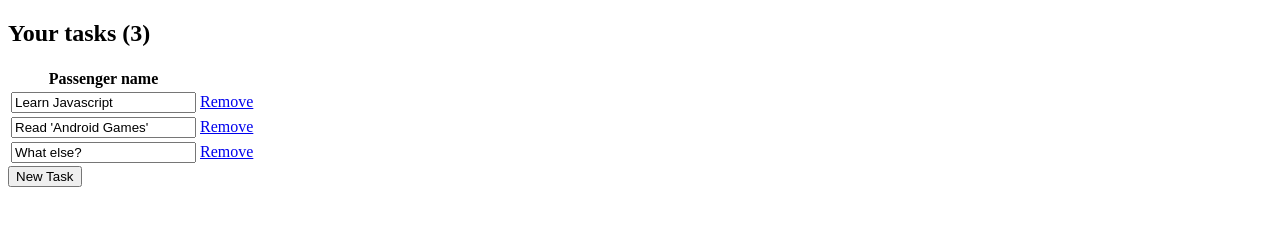
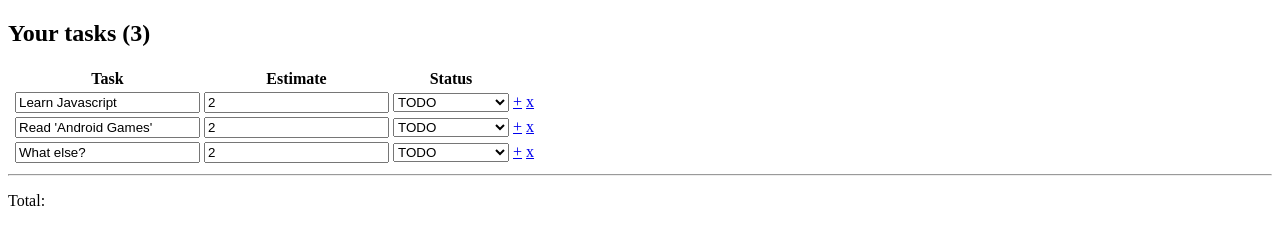
Before and after one commit to mishadoff/todo, a plain HTML site: page index.html in a window 1280 px wide. Drawn offline with Linux system fonts and the light colour scheme.

Commit message:
Added estimate and status

```diff
--- a/index.html
+++ b/index.html
@@ -6,23 +6,34 @@
 <!-- CSS Here-->
 </head>
 <body>
-    <h2>Your tasks (<span data-bind="text: tasks().length"></span>)</h2>
+  <h2>
+    Your tasks (<span data-bind="text: tasks().length"></span>)
+  </h2>
   <table>
     <thead>
       <tr>
-          <th>Passenger name</th>
+        <th></th>
+        <th>Task</th>
+        <th>Estimate</th>
+        <th>Status</th>
         <th></th>
       </tr>
     </thead>
+
     <tbody data-bind="foreach: tasks">
       <tr>
+        <td></td>
         <td><input data-bind="value: name" /></td>
-          <td><a href="#" data-bind="click: $root.removeTask">Remove</a></td>
+        <td><input data-bind="value: time" /></td>
+        <td><select data-bind="options: $root.states, optionsText: 'state'"></select></td>
+        <td><a href="#" data-bind="click: $root.addTask">+</a></td>
+        <td><a href="#" data-bind="click: $root.removeTask">x</a></td>
       </tr>
     </tbody>
   </table>
 
-    <button data-bind="click: addTask">New Task</button>
+  <hr />
+  <p>Total: <span data-bind="value: totalTime"></span></p>
 
   <script type="text/javascript" src="js/knockout-2.2.1.debug.js"></script>
   <script type="text/javascript" src="js/app.js"></script>
--- a/js/app.js
+++ b/js/app.js
@@ -1,14 +1,27 @@
 // Simple Task
 function Task(name) {
     var self = this;
-    self.name = name;
+    self.name = ko.observable(name);
+    self.time = ko.observable("2");
+    self.state = ko.observable("TODO");
+
+    /*self.time = ko.computed(function (){
+	return parseClever(self.estimateClever);
+    });*/
 }
 
 function TasksViewModel() {
     var self = this;
 
+    self.states = [
+	{state: "TODO"},
+	{state: "IN-PROGRESS"},
+	{state: "DONE"}
+	];
+
     // Editable data
     self.tasks = ko.observableArray([
+	// Basic tasks
         new Task("Learn Javascript"),
         new Task("Read 'Android Games'"),
         new Task("What else?")
```
Also changed, not shown: 1 other file. Lines whose indentation alone changed are shown as unchanged.
